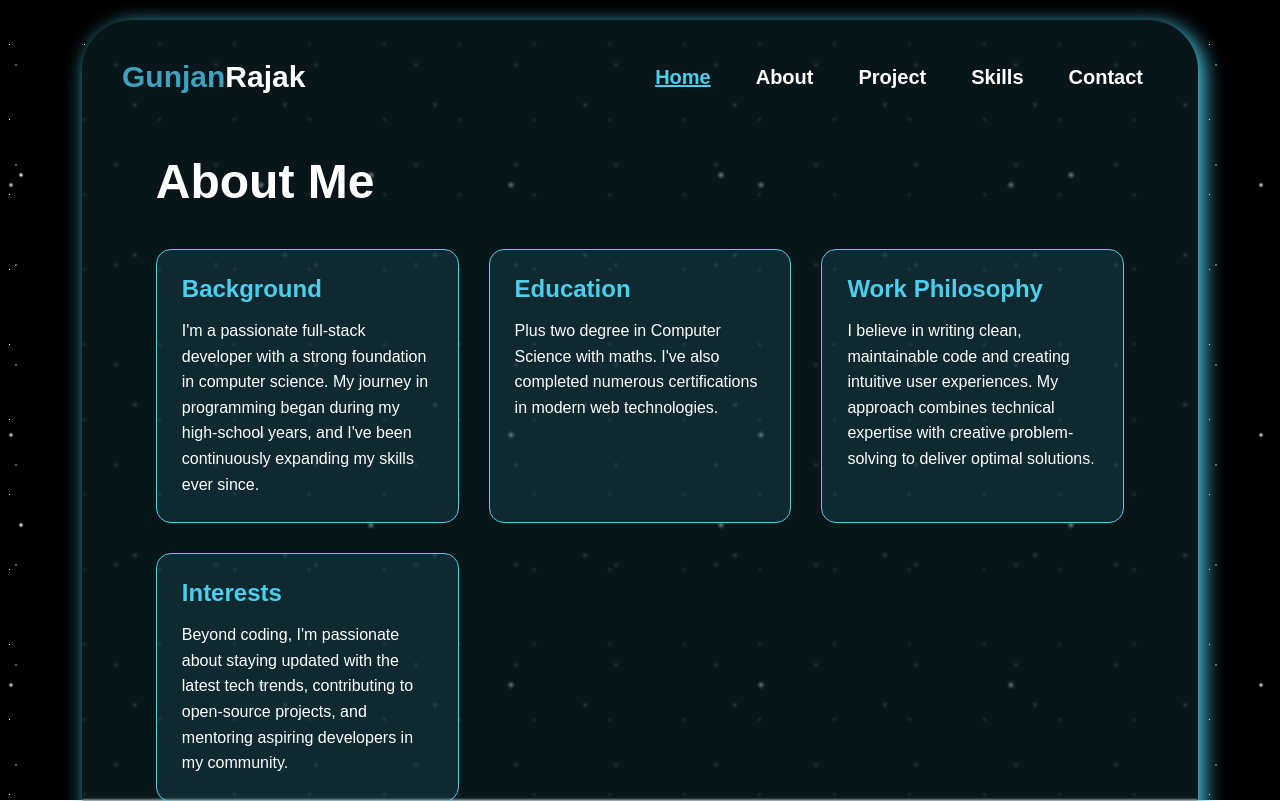
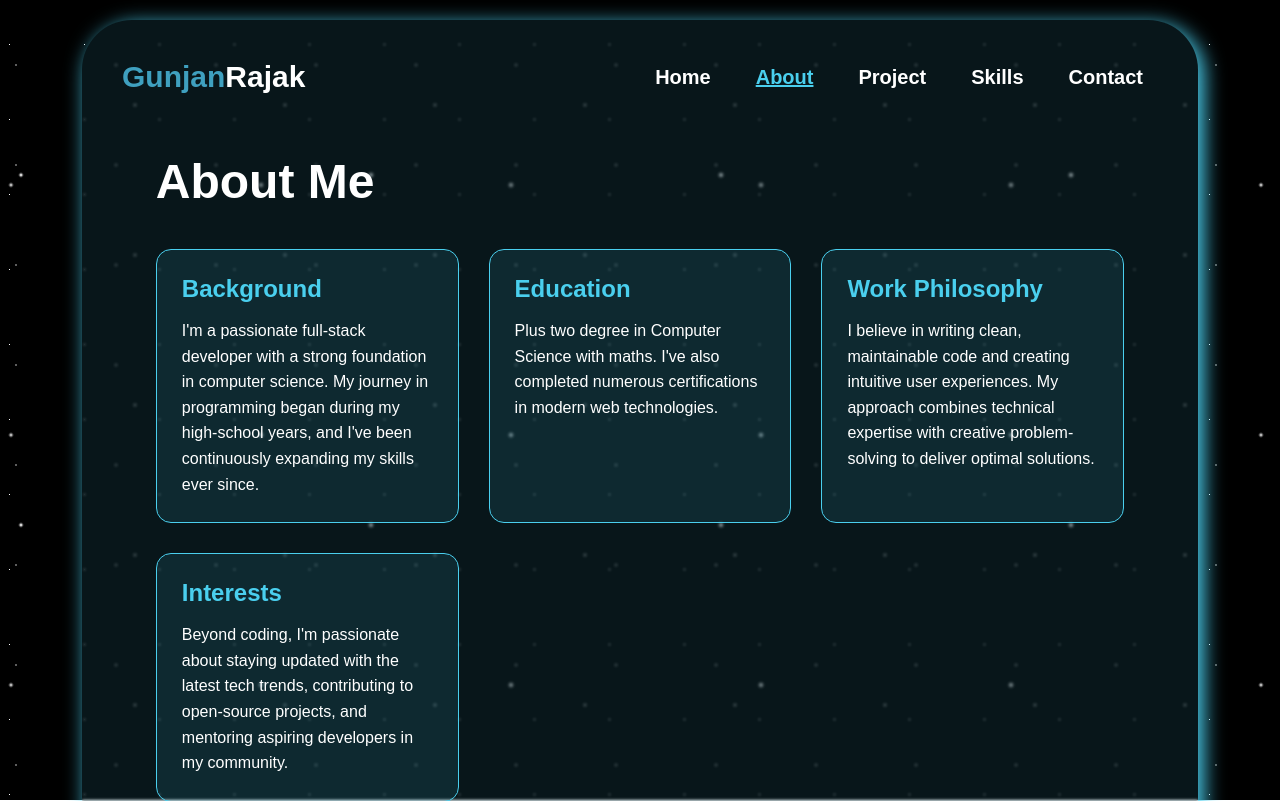
Before and after one commit to FoeSeaL/backend-for-portfolio, a Django app: page /about/ in a window 1280 px wide. Shown: the top 801 px of the page. Run offline with Django 5.2, Linux system fonts and the light colour scheme.

Commit message:
final commit for today by gunjan

```diff
--- a/skillpage_app/templates/base.html
+++ b/skillpage_app/templates/base.html
@@ -19,11 +19,11 @@
         <nav>
             <h1><span style="color: #4ace;">Gunjan</span>Rajak</h1>
             <ul>
-                <li><a class="active"  href="{% url 'home' %}">Home</a></li>
-                <li><a href="{% url 'about' %}">About</a></li>
-                <li><a href="{% url 'project' %}">Project</a></li>
-                <li><a href="{% url 'skills' %}">Skills</a></li>
-                <li><a href="{% url 'contact' %}">Contact</a></li>
+                <li><a {% if page_name == 'home' %}class="active"{% endif %} href="{% url 'home' %}">Home</a></li>
+                <li><a {% if page_name == 'about' %}class="active"{% endif %} href="{% url 'about' %}">About</a></li>
+                <li><a {% if page_name == 'project' %}class="active"{% endif %} href="{% url 'project' %}">Project</a></li>
+                <li><a {% if page_name == 'skills' %}class="active"{% endif %} href="{% url 'skills' %}">Skills</a></li>
+                <li><a {% if page_name == 'contact' %}class="active"{% endif %} href="{% url 'contact' %}">Contact</a></li>
             </ul>
         </nav>
 
--- a/skillpage_app/views.py
+++ b/skillpage_app/views.py
@@ -7,7 +7,9 @@ from django.views.generic import TemplateView
 
 # Home view
 def home(request):
-    return render(request, 'index.html')
+    context = {'page_name': 'home'}
+    return render(request, 'index.html', context)
+
 
 
 # About View
@@ -16,10 +18,9 @@ class AboutView(TemplateView):
 
     def get_context_data(self, **kwargs):
         context = super().get_context_data(**kwargs)
-        # You can add any context data you need for the about page here
-        # For example:
-        # context['page_title'] = 'About Me'
+        context['page_name'] = 'about'
         return context
+
 
 # Project View
 class ProjectView(TemplateView):
@@ -27,9 +28,7 @@ class ProjectView(TemplateView):
 
     def get_context_data(self, **kwargs):
         context = super().get_context_data(**kwargs)
-        # You can add any context data you need for the project page here
-        # For example:
-        # context['projects'] = Project.objects.all()  # If you have a Project model
+        context['page_name'] = 'project'
         return context
 
 # Contact View
@@ -38,9 +37,7 @@ class ContactView(TemplateView):
 
     def get_context_data(self, **kwargs):
         context = super().get_context_data(**kwargs)
-        # You can add any context data you need for the contact page here
-        # For example:
-        # context['contact_email'] = 'your@email.com'
+        context['page_name'] = 'contact'
         return context
 
 
@@ -53,6 +50,7 @@ class SkillsListView(ListView):
     def get_context_data(self, **kwargs):
         context = super().get_context_data(**kwargs)
         context['skills'] = Skill.objects.all()
+        context['page_name'] = 'skills'
         return context
 
 # Skill Create View
```
